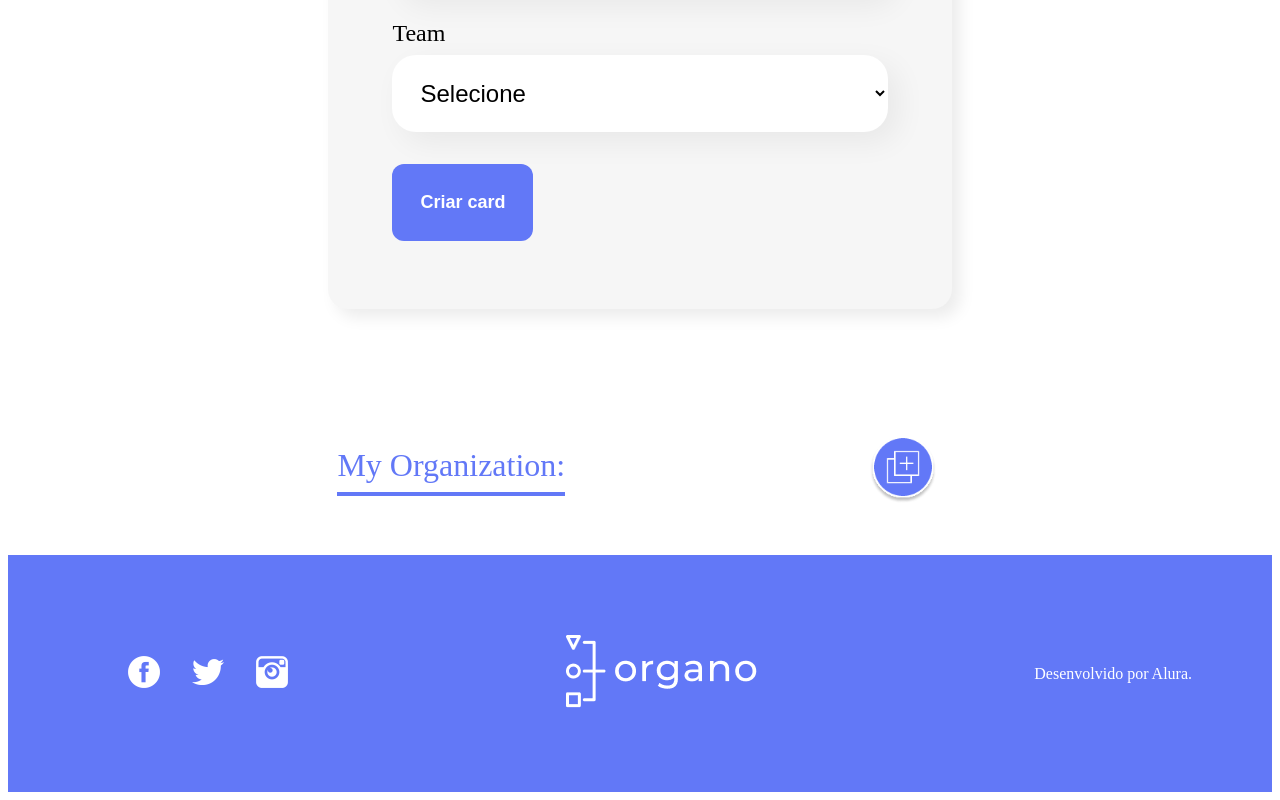
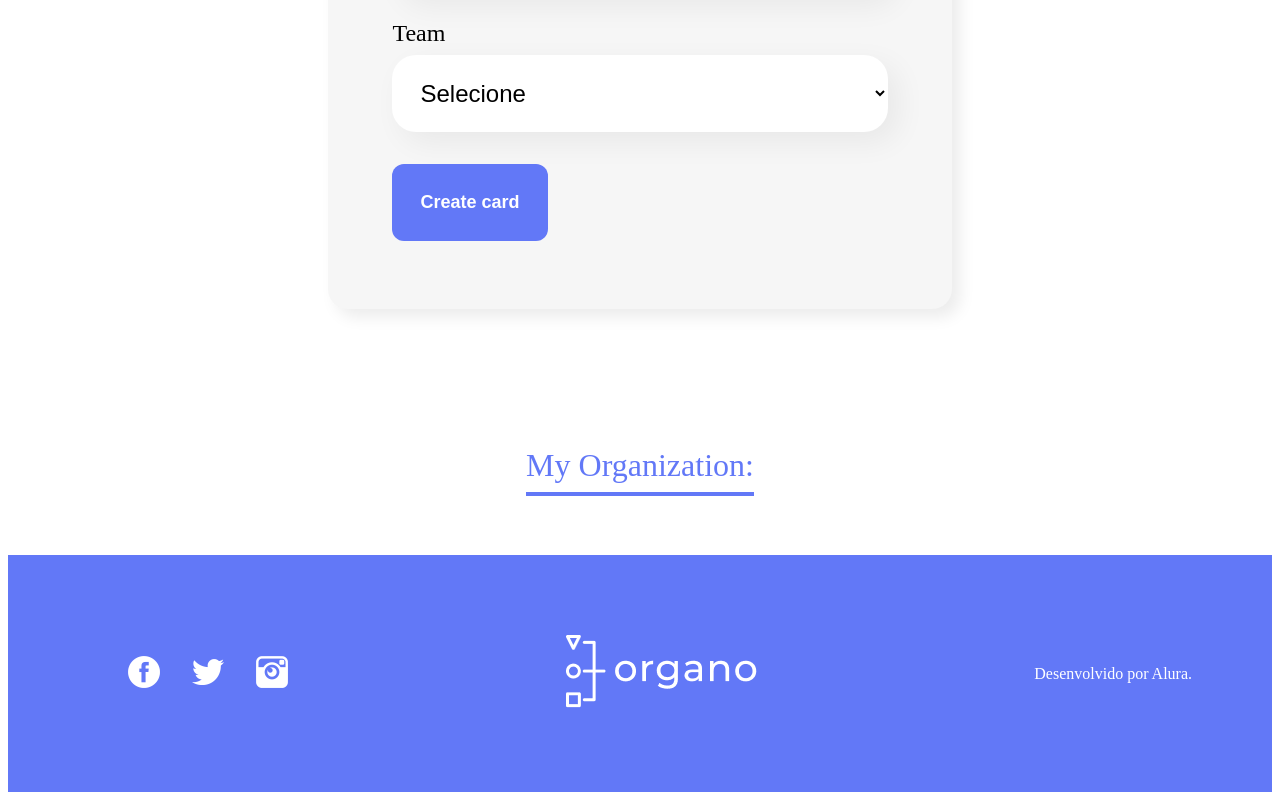
Before and after one commit to brunoidalgo/organograma-alura, a React (Create React App) app: page / in a window 1280 px wide. Shown: the part 1072-1872 px from the top of the page. Built offline with nearby package versions, Linux system fonts and the light colour scheme; the HTML template or start-up script is replaced by a standard one.

Commit message:
Add Organization

```diff
--- a/src/App.js
+++ b/src/App.js
@@ -46,7 +46,6 @@ function App() {
   ];
 
   const [colaborators, setColaborators] = useState([]);
-  const [form, setForm] = useState(true);
 
   const onRegister = (colaborator) => {
     // Debugger ferramenta utilizada para debeugar o código no navegador.
--- a/src/components/Form/index.js
+++ b/src/components/Form/index.js
@@ -1,8 +1,8 @@
-import { useState } from "react"
-import Button from "../Button"
-import Dropdown from "../Dropdown"
-import Texto from "../Texto"
-import "./Formulario.css"
+import { useState } from "react";
+import Button from "../Button";
+import Dropdown from "../Dropdown";
+import Texto from "../Texto";
+import "./Formulario.css";
 
 export const Formulario = (props) => {
 
@@ -31,7 +31,8 @@ export const Formulario = (props) => {
             <form onSubmit={onSave}>
                 <h2>Preencha os dados para criar o card do colaborador.</h2>
                 <Texto
-                    obrigatorio={true} label="Name" placeholder="Input your full name"
+                    obrigatorio={true} label="Name"
+                    placeholder="Input your full name"
                     onModify={value => setName(value)}
                 />
                 <Texto
@@ -49,7 +50,7 @@ export const Formulario = (props) => {
                     onModify={value => setTeam(value)}
                 />
                 <Button>
-                    Criar card
+                    Create card
                 </Button>
             </form>
         </section>
--- a/src/components/Organization/index.js
+++ b/src/components/Organization/index.js
@@ -1,15 +1,12 @@
 import "./Organization.css";
 
-const Organization = () => {
+const Organization = (props) => {
 
     return (
         <div className="organization">
             <div>
                 <h2>My Organization:</h2>
             </div>
-            <div>
-                <button type="button" className="img-button" />
-            </div>
         </div>
     )
 }
```
